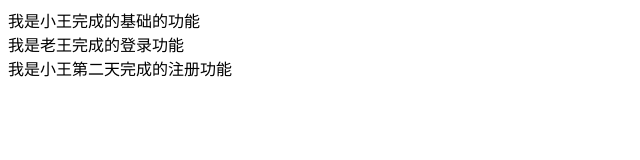
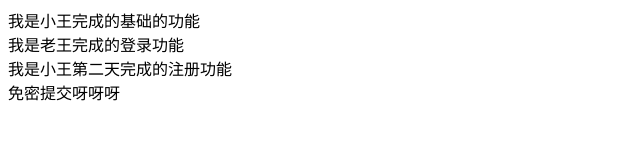
Before and after one commit to JanuC/myfirst, a plain HTML site: page index.html in a window 1280 px wide. Shown: the whole page, without its empty margins (0-640 px from the left). Drawn offline with Linux system fonts and the light colour scheme.

Commit message:
免密提交

```diff
--- a/index.html
+++ b/index.html
@@ -13,5 +13,7 @@
 
   <div>我是小王第二天完成的注册功能</div>
 
+  <div>免密提交呀呀呀</div>
+
 </body>
 </html>
```
